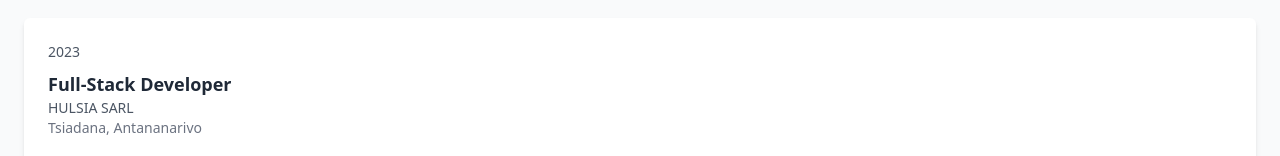
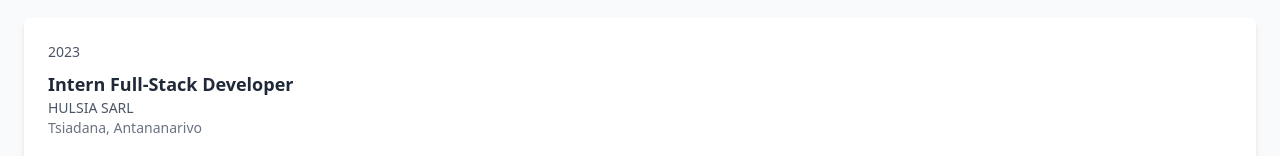
Before and after one commit to JoharyJonathan/Portfolio1, a React (Vite) app: page /resume in a window 1280 px wide. Shown: the part 254-410 px from the top of the page. Built offline with nearby package versions, Linux system fonts and the light colour scheme.

Commit message:
Resume Update

```diff
--- a/src/components/Resume.jsx
+++ b/src/components/Resume.jsx
@@ -28,7 +28,7 @@
           <div className="space-y-6">
             <ExperienceCard
               date="2023"
-              title="Full-Stack Developer"
+              title="Intern Full-Stack Developer"
               company="HULSIA SARL"
               location="Tsiadana, Antananarivo"
               tasks={[
```
